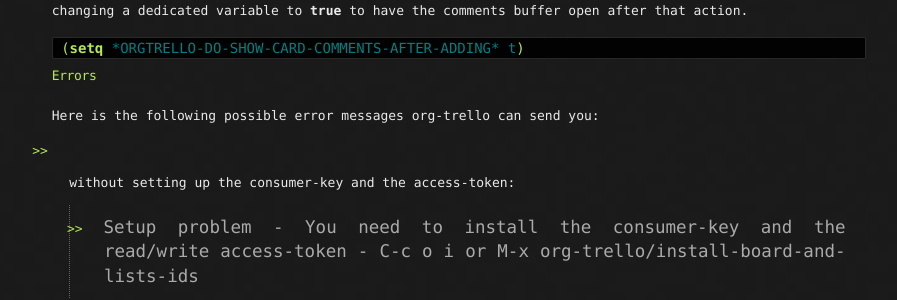
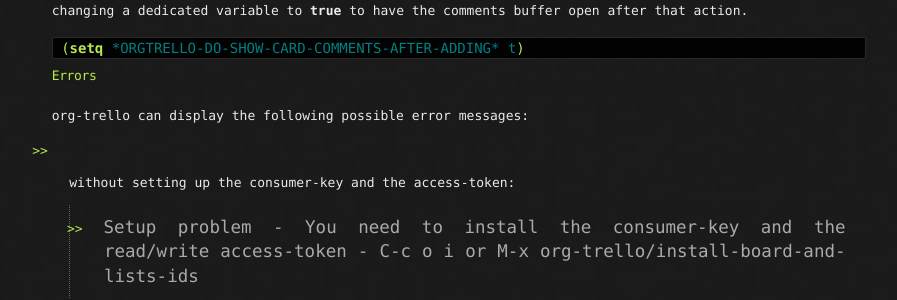
Before and after one commit to org-trello/org-trello.github.io, a Jekyll site: the page built from usage.md, in a window 1280 px wide and 900 px high, scrolled down 3208 px. Shown: the part 152-452 px from the top of the window, without its empty margins (197-1094 px from the left). Built offline with Jekyll 4.4.1, drawn with Linux system fonts in a browser that asks for light colours; nearby versions of some CDN libraries; library files that are not in the unit come from our copies; Markdown is read by kramdown in place of the engine named in the settings.

Commit message:
Refactor - Reformat sentence

```diff
--- a/usage.md
+++ b/usage.md
@@ -189,7 +189,7 @@ You can override this behavior by changing a dedicated variable to **true** to h
 
 ### Errors
 
-Here is the following possible error messages org-trello can send you:
+org-trello can display the following possible error messages:
 
 - without setting up the consumer-key and the access-token:
 
```
